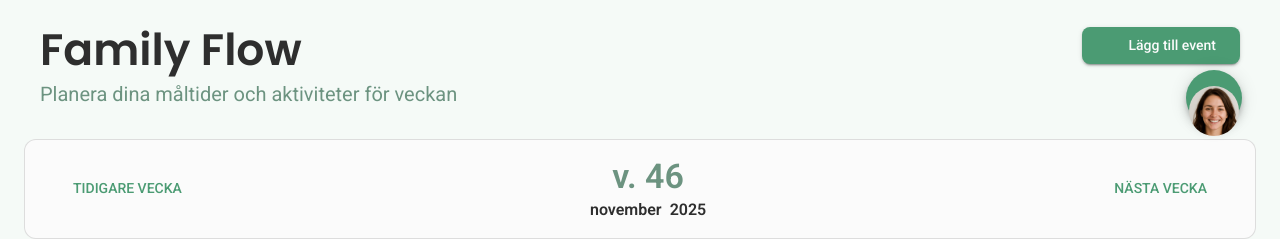
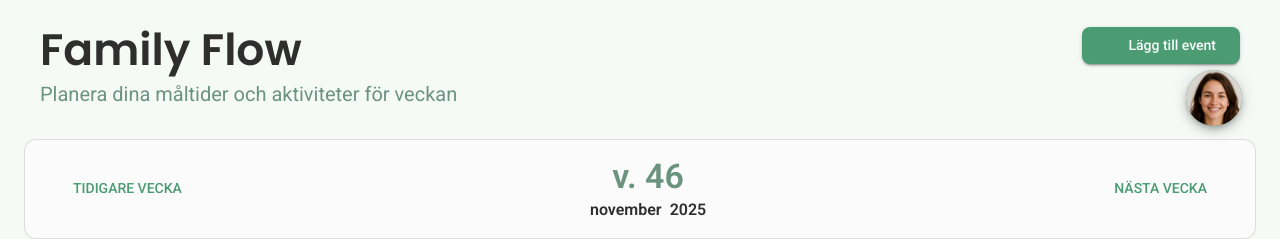
Before and after one commit to rasmus-bremholm/FamilyFlow, a Next.js app in the folder family-flow/: page /main in a window 1280 px wide. Shown: the top 239 px of the page. Built offline with nearby package versions, Linux system fonts and the light colour scheme; some icons are missing; what @mui/material-nextjs would draw is missing.

Commit message:
Avatar icon fixed and centered

```diff
--- a/family-flow/app/components/Notifications.jsx
+++ b/family-flow/app/components/Notifications.jsx
@@ -74,21 +74,17 @@ export function Notification() {
         direction="left"
         sx={{ position: 'absolute', top: 70, right: 38 }}
         icon={
-          <SpeedDialIcon
-            icon={
           <Avatar
             key={loggedInUser.id}
             src={loggedInUser.avatarUrl}
             sx={{
               border: 'none !important',
-                  height: 50,
-                  width: 50,
+              height: 56,
+              width: 56,
               fontSize: 12,
               // bgcolor: getAvatarColor(loggedInUser),
             }}
             // {...stringAvatar(loggedInUser.name)}
-              />
-            }
           />
         }
       >
```
Lines whose indentation alone changed are shown as unchanged.
